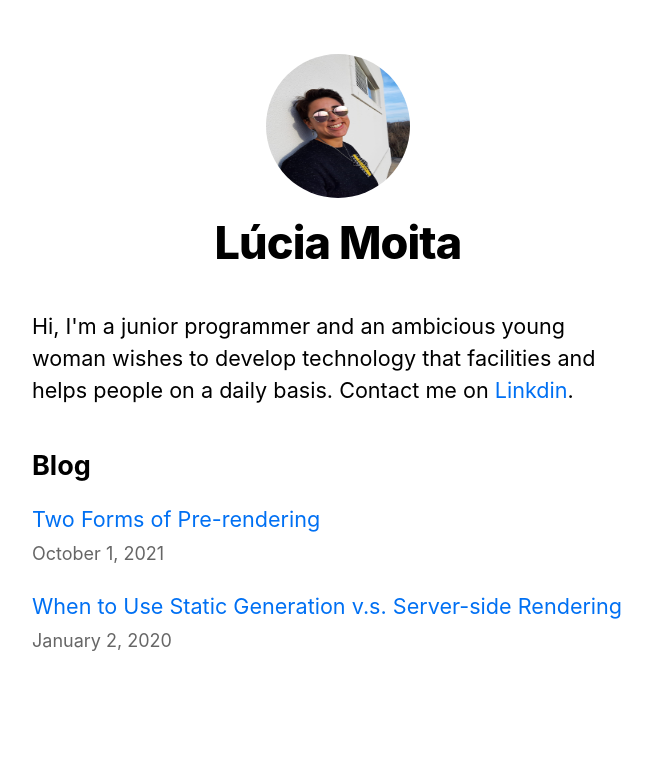
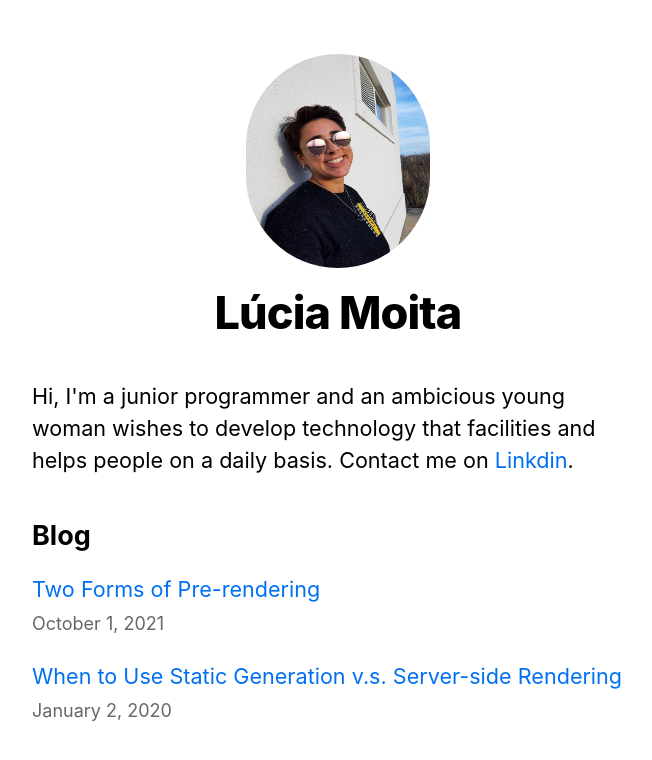
Before and after one commit to luciamvm/next_toturial, a Next.js app: page / in a window 1280 px wide. Shown: the top 760 px of the page, without its empty margins (302-954 px from the left). Built offline with nearby package versions, Linux system fonts and the light colour scheme.

Commit message:
adding robots file

```diff
--- a/components/layout.js
+++ b/components/layout.js
@@ -34,8 +34,8 @@ export default function Layout({ children, home }) {
               priority
               src="/images/profile.jpg"
               className={utilStyles.borderCircle}
-              height={144}
-              width={144}
+              height={214}
+              width={184}
               alt={name}
             />
             <h1 className={utilStyles.heading2Xl}>{name}</h1>
```
Also changed, not shown: public/robots.txt (added).
